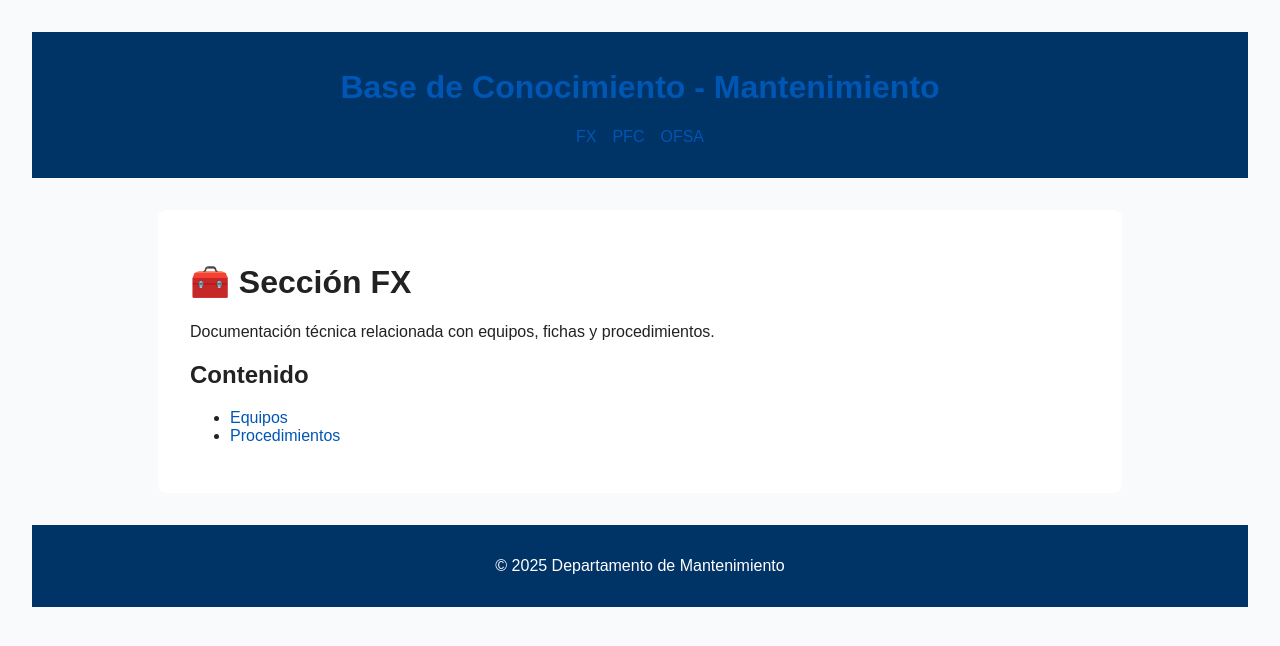
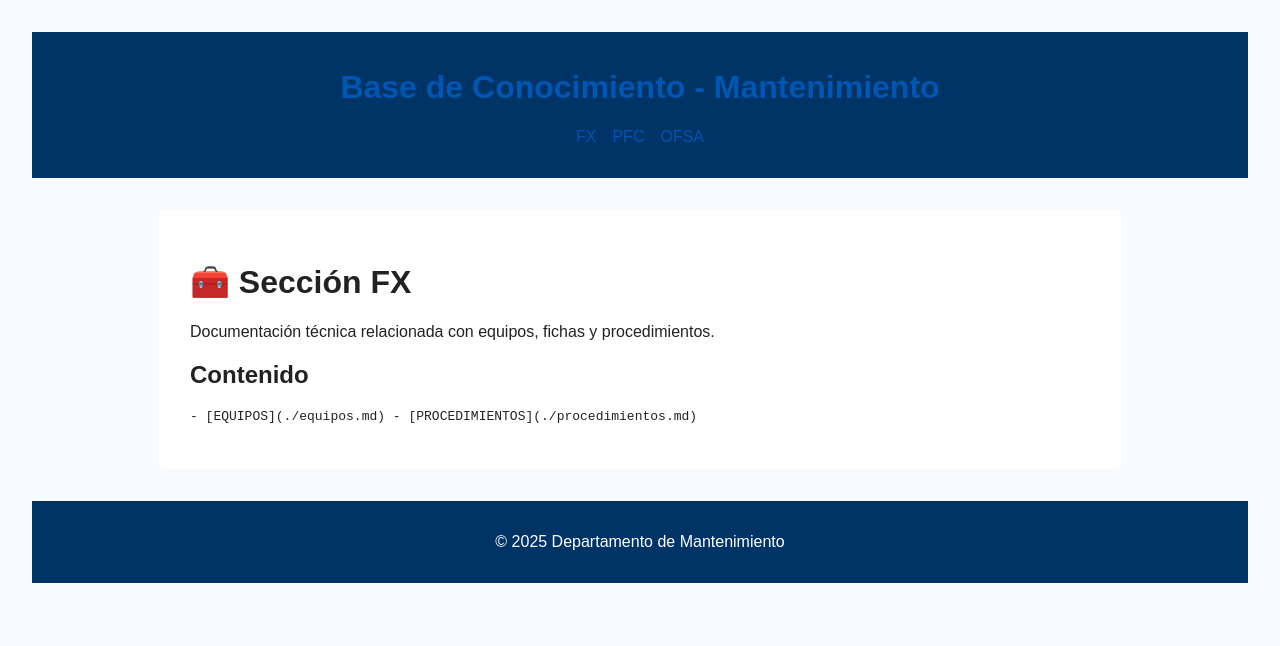
Before and after one commit to telectric/telectric.github.io, a Jekyll site: the page built from FX/index.md, in a window 1280 px wide. Shown: the top 646 px of the page. Built offline with Jekyll 4.4.1, drawn with Linux system fonts in a browser that asks for light colours.

Commit message:
Update index.md

```diff
--- a/FX/index.md
+++ b/FX/index.md
@@ -8,5 +8,5 @@ title: "FX"
 Documentación técnica relacionada con equipos, fichas y procedimientos.
 
 ## Contenido
-- [Equipos](./equipos.md)
-- [Procedimientos](./procedimientos.md)
+    - [EQUIPOS](./equipos.md)
+- [PROCEDIMIENTOS](./procedimientos.md)
```
